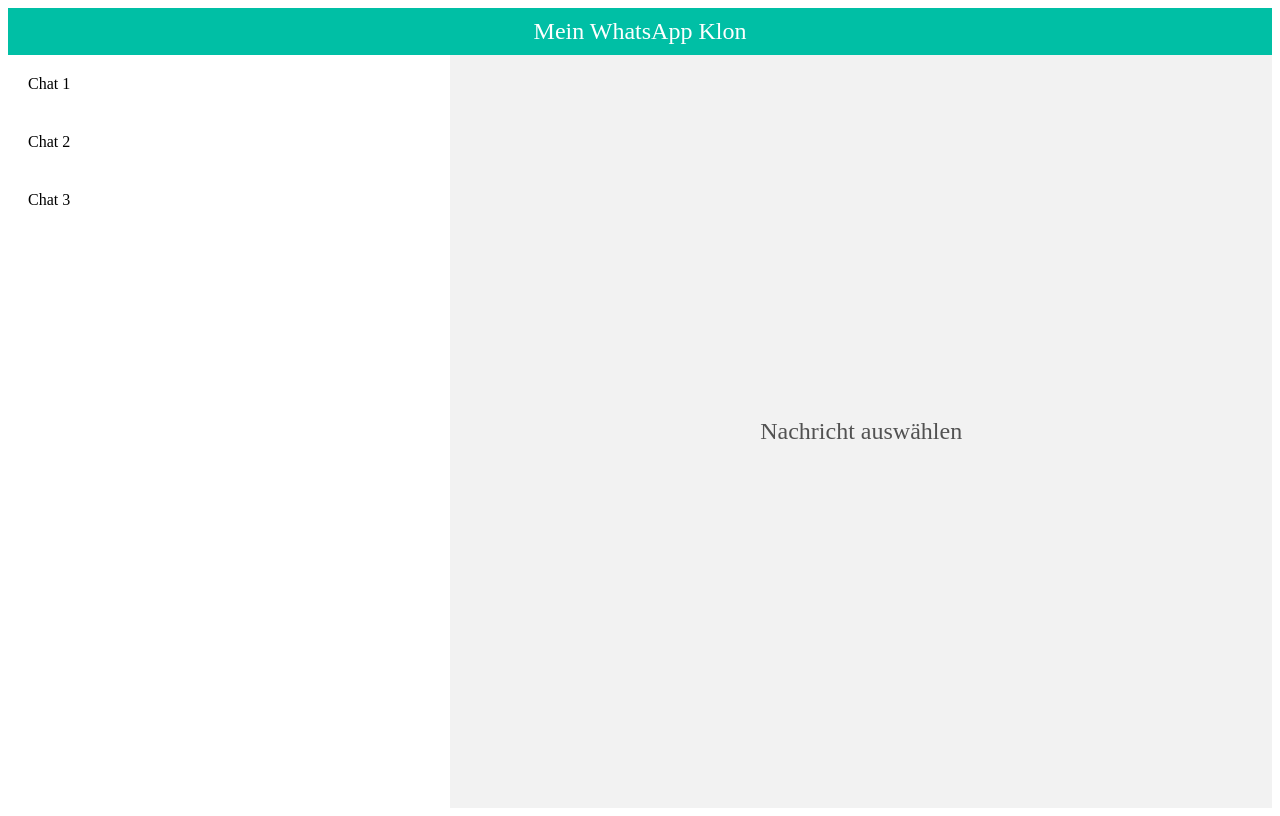
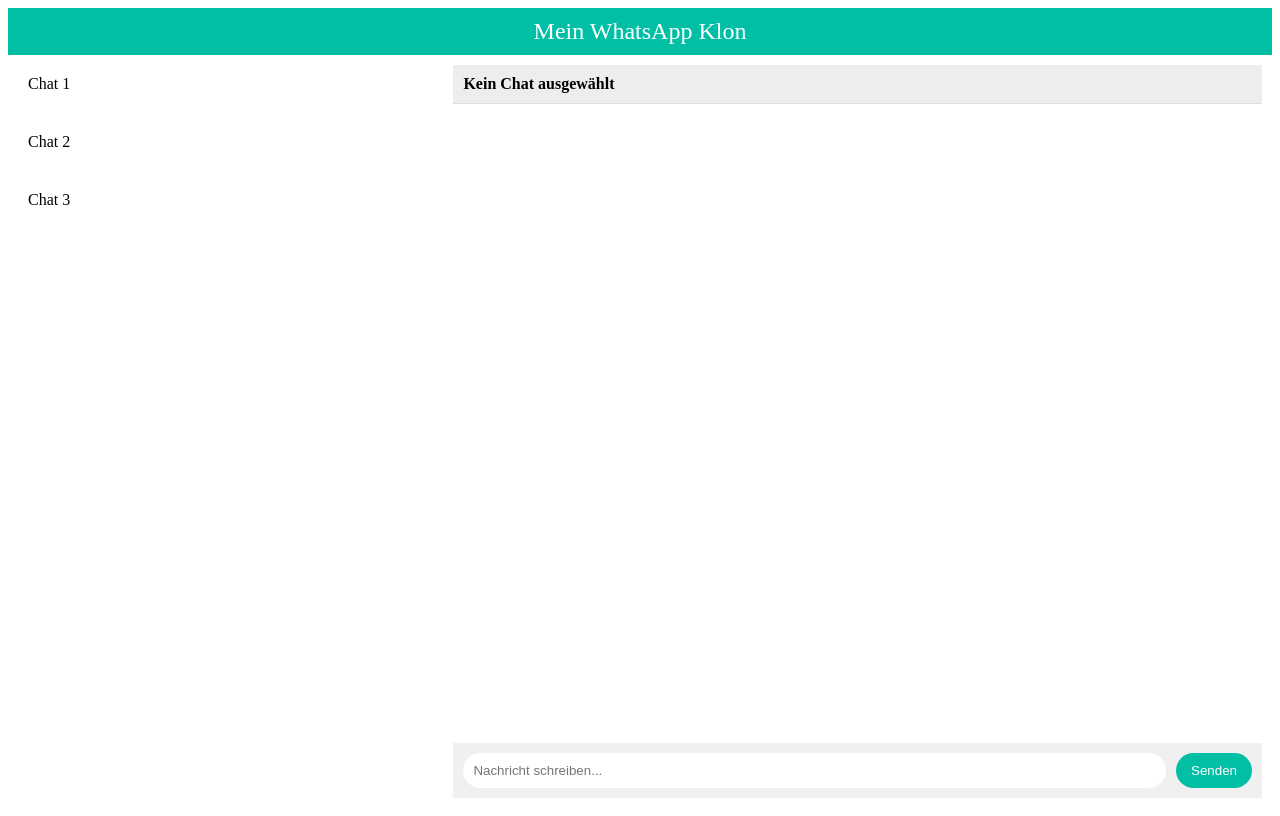
Before and after one commit to Oliverwebdev/BackendModuleFinal, a React (Vite) app: page / in a window 1280 px wide. Built offline with nearby package versions, Linux system fonts and the light colour scheme.

Commit message:
components directory added and files paste

```diff
--- a/src/App.jsx
+++ b/src/App.jsx
@@ -1,8 +1,8 @@
-import React, { useState } from 'react';
-import styled from 'styled-components';
-import Header from './Header';
-import ChatWindow from './ChatWindow';
-import ChatList from './ChatList';
+import React, { useState } from "react";
+import styled from "styled-components";
+import Header from "./components/Header";
+import ChatList from "./components/ChatList";
+import ChatWindow from "./components/ChatWindow";
 
 const AppContainer = styled.div`
   display: flex;
@@ -27,20 +27,10 @@
       <Header />
       <BodyContainer>
         <ChatList selectChat={selectChat} />
-        {activeChat ? <ChatWindow chat={activeChat} /> : <NoChatSelected>Nachricht auswählen</NoChatSelected>}
+        <ChatWindow chat={activeChat} />
       </BodyContainer>
     </AppContainer>
   );
 }
 
-const NoChatSelected = styled.div`
-  flex: 0.65;
-  display: flex;
-  justify-content: center;
-  align-items: center;
-  background-color: #f2f2f2;
-  font-size: 24px;
-  color: #525252;
-`;
-
 export default App;
--- a/src/ChatList.jsx
+++ /dev/null
@@ -1,23 +0,0 @@
-import React from 'react';
-import ChatListItem from './ChatListItem';
-import styled from 'styled-components';
-
-const ChatListContainer = styled.div`
-  flex: 0.35;
-  overflow: scroll;
-`;
-
-function ChatList() {
-  // Dummy-Daten, später durch echte Daten ersetzen
-  const chats = ['Chat 1', 'Chat 2', 'Chat 3'];
-
-  return (
-    <ChatListContainer>
-      {chats.map((chat, index) => (
-        <ChatListItem key={index} name={chat} />
-      ))}
-    </ChatListContainer>
-  );
-}
-
-export default ChatList;
--- a/src/ChatListItem.jsx
+++ /dev/null
@@ -1,20 +0,0 @@
-import React from 'react';
-import styled from 'styled-components';
-
-const ChatListItemContainer = styled.div`
-  padding: 20px;
-  cursor: pointer;
-  &:hover {
-    background-color: #f5f5f5;
-  }
-`;
-
-function ChatListItem({ name }) {
-  return (
-    <ChatListItemContainer>
-      {name}
-    </ChatListItemContainer>
-  );
-}
-
-export default ChatListItem;
--- a/src/ChatWindow.jsx
+++ /dev/null
@@ -1,22 +0,0 @@
-import React from 'react';
-import MessageList from './MessageList';
-import InputArea from './InputArea';
-import styled from 'styled-components';
-
-const ChatWindowContainer = styled.div`
-  flex: 0.65;
-  display: flex;
-  flex-direction: column;
-  padding: 10px;
-`;
-
-function ChatWindow() {
-  return (
-    <ChatWindowContainer>
-      <MessageList />
-      <InputArea />
-    </ChatWindowContainer>
-  );
-}
-
-export default ChatWindow;
--- /dev/null
+++ b/src/components/ChatList.jsx
@@ -0,0 +1,27 @@
+import React from "react";
+import ChatListItem from "./ChatListItem";
+import styled from "styled-components";
+
+const ChatListContainer = styled.div`
+  flex: 0.35;
+  overflow: scroll;
+`;
+
+function ChatList({ selectChat, activeChat }) {
+  const chats = ["Chat 1", "Chat 2", "Chat 3"]; // Dummy-Daten
+
+  return (
+    <ChatListContainer>
+      {chats.map((chat, index) => (
+        <ChatListItem
+          key={index}
+          name={chat}
+          onSelect={() => selectChat(chat)}
+          isactive={chat === activeChat}
+        />
+      ))}
+    </ChatListContainer>
+  );
+}
+
+export default ChatList;
--- /dev/null
+++ b/src/components/ChatListItem.jsx
@@ -0,0 +1,24 @@
+import React from "react";
+import styled, { css } from "styled-components";
+
+const ChatListItemContainer = styled.div`
+  padding: 20px;
+  cursor: pointer;
+  background-color: #ffffff; // Standard Hintergrundfarbe
+  ${props => props.isActive && css`
+    background-color: #ebebeb; // Farbe für aktiven Chat
+  `}
+  &:hover {
+    background-color: #f5f5f5; // Hover-Farbe
+  }
+`;
+
+function ChatListItem({ name, onSelect, isActive }) {
+  return (
+    <ChatListItemContainer isActive={isActive} onClick={onSelect}>
+      {name}
+    </ChatListItemContainer>
+  );
+}
+
+export default ChatListItem;
--- /dev/null
+++ b/src/components/ChatWindow.jsx
@@ -0,0 +1,32 @@
+import React from "react";
+import styled from "styled-components";
+import MessageList from "./MessageList";
+import InputArea from "./InputArea";
+
+const ChatWindowContainer = styled.div`
+  flex: 0.65;
+  display: flex;
+  flex-direction: column;
+  padding: 10px;
+`;
+
+const ChatHeader = styled.div`
+  padding: 10px;
+  background-color: #ededed;
+  border-bottom: 1px solid #ddd;
+  font-weight: bold;
+`;
+
+// Der Rest des Stylings bleibt unverändert
+
+function ChatWindow({ chat }) {
+  return (
+    <ChatWindowContainer>
+      <ChatHeader>{chat ? chat.name : "Kein Chat ausgewählt"}</ChatHeader>
+      <MessageList messages={chat ? chat.messages : []} />
+      <InputArea />
+    </ChatWindowContainer>
+  );
+}
+
+export default ChatWindow;
```
Also changed, not shown: src/components/MessageList.jsx (renamed from src/MessageList.jsx, +5 -4 lines), src/components/Header.jsx (renamed from src/Header.jsx), src/components/InputArea.jsx (renamed from src/InputArea.jsx), src/components/MessageItem.jsx (renamed from src/MessageItem.jsx).
